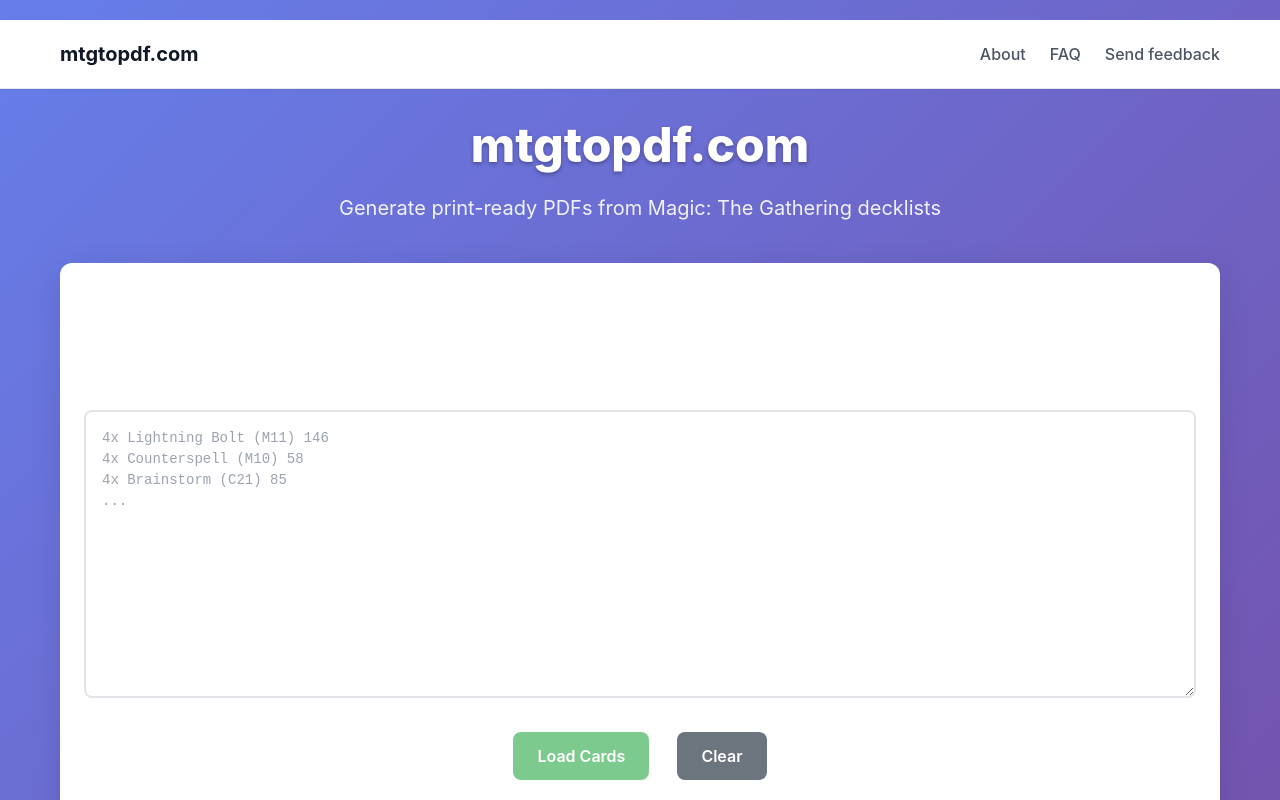
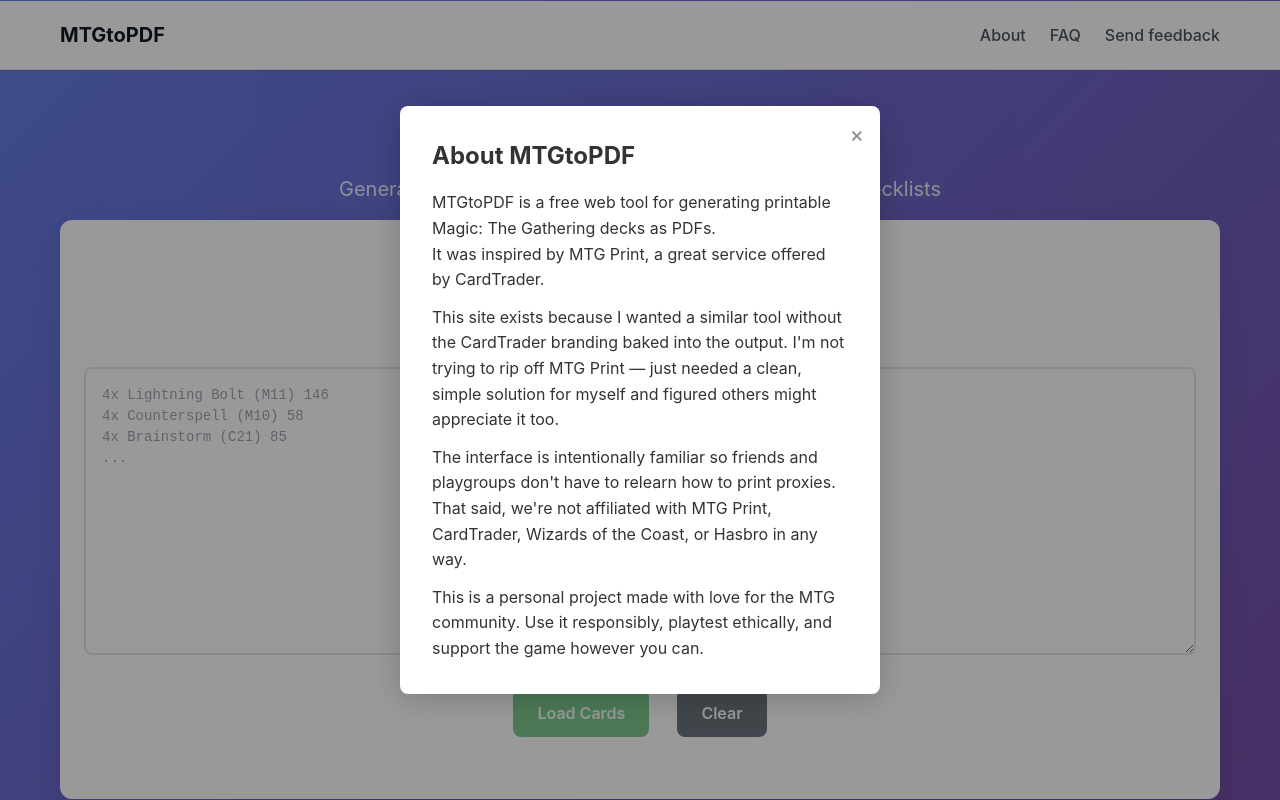
Before and after one commit to dpill83/mtg-pdf-printer, a React (Create React App) app: page / in a window 1280 px wide. Both pictures are taken after a click on the link "About". Shown: the top 800 px of the page. Built offline with nearby package versions, Linux system fonts and the light colour scheme.

Commit message:
Enhance user experience by adding modals for About, FAQ, and Feedback sections; update site branding from mtgtopdf.com to MTGtoPDF; adjust CSS for improved layout; and fix ESLint warnings related to accessibility.

```diff
--- a/public/index.html
+++ b/public/index.html
@@ -7,7 +7,7 @@
     <meta name="theme-color" content="#000000" />
     <meta
       name="description"
-      content="mtgtopdf.com - Generate print-ready PDFs from Magic: The Gathering decklists"
+      content="MTGtoPDF.com - Generate print-ready PDFs from Magic: The Gathering decklists"
     />
     <title>mtgtopdf.com</title>
   </head>
--- a/src/App.css
+++ b/src/App.css
@@ -1,11 +1,11 @@
 .App {
   min-height: 100vh;
-  padding: 20px 0;
+  padding: 1px 0;
 }
 
 .app-header {
   text-align: center;
-  margin-bottom: 40px;
+  margin-bottom: 16px;
   color: white;
 }
 
--- a/src/App.js
+++ b/src/App.js
@@ -20,6 +20,9 @@
   const [playtestWatermark, setPlaytestWatermark] = useState(false);
   const [paperSize, setPaperSize] = useState('letter');
   const [scale, setScale] = useState('100');
+  const [aboutOpen, setAboutOpen] = useState(false);
+  const [faqOpen, setFaqOpen] = useState(false);
+  const [feedbackOpen, setFeedbackOpen] = useState(false);
 
   // Paper size options (expanded and unified)
   const paperSizes = [
@@ -191,21 +194,123 @@
 
   return (
     <div className="App">
+      {/* About Modal */}
+      {aboutOpen && (
+        <div style={{
+          position: 'fixed', top: 0, left: 0, width: '100vw', height: '100vh',
+          background: 'rgba(0,0,0,0.4)', zIndex: 1000, display: 'flex', alignItems: 'center', justifyContent: 'center'
+        }}>
+          <div style={{ background: 'white', borderRadius: 8, maxWidth: 480, width: '90%', padding: 32, boxShadow: '0 4px 32px rgba(0,0,0,0.2)', position: 'relative' }}>
+            <button onClick={() => setAboutOpen(false)} style={{ position: 'absolute', top: 12, right: 16, fontSize: 22, background: 'none', border: 'none', cursor: 'pointer', color: '#888' }} aria-label="Close">×</button>
+            <h2 style={{ fontWeight: 700, fontSize: 24, marginBottom: 16 }}>About MTGtoPDF</h2>
+            <div style={{ fontSize: 16, color: '#333', lineHeight: 1.6 }}>
+              <p>MTGtoPDF is a free web tool for generating printable Magic: The Gathering decks as PDFs.<br/>It was inspired by <a href="https://mtgprint.cardtrader.com/" target="_blank" rel="noopener noreferrer">MTG Print</a>, a great service offered by CardTrader.</p>
+              <p style={{ marginTop: 12 }}>This site exists because I wanted a similar tool without the CardTrader branding baked into the output. I'm not trying to rip off MTG Print — just needed a clean, simple solution for myself and figured others might appreciate it too.</p>
+              <p style={{ marginTop: 12 }}>The interface is intentionally familiar so friends and playgroups don't have to relearn how to print proxies. That said, we're not affiliated with MTG Print, CardTrader, Wizards of the Coast, or Hasbro in any way.</p>
+              <p style={{ marginTop: 12 }}>This is a personal project made with love for the MTG community. Use it responsibly, playtest ethically, and support the game however you can.</p>
+            </div>
+          </div>
+        </div>
+      )}
+      {/* FAQ Modal */}
+      {faqOpen && (
+        <div style={{
+          position: 'fixed', top: 0, left: 0, width: '100vw', height: '100vh',
+          background: 'rgba(0,0,0,0.4)', zIndex: 1000, display: 'flex', alignItems: 'center', justifyContent: 'center'
+        }}>
+          <div style={{ background: 'white', borderRadius: 8, maxWidth: 540, width: '95%', maxHeight: '90vh', padding: 32, boxShadow: '0 4px 32px rgba(0,0,0,0.2)', position: 'relative', overflowY: 'auto' }}>
+            <button onClick={() => setFaqOpen(false)} style={{ position: 'absolute', top: 12, right: 16, fontSize: 22, background: 'none', border: 'none', cursor: 'pointer', color: '#888' }} aria-label="Close">×</button>
+            <h2 style={{ fontWeight: 700, fontSize: 24, marginBottom: 16 }}>❓ Frequently Asked Questions</h2>
+            <div style={{ fontSize: 16, color: '#333', lineHeight: 1.7 }}>
+              <b>🖨 Some cards are getting cut off when I print the PDF.</b>
+              <div>That's usually a paper size mismatch. If you're printing on Letter but the PDF is set to A4 (or vice versa), the bottom row might get trimmed. Make sure your paper size matches in both the app and your printer settings.</div>
+              <br/>
+              <b>📏 The cards are printing smaller than real Magic cards.</b>
+              <div>This means your print settings are scaling the page. Make sure the scale is set to <b>100%</b> or <b>"Actual Size"</b>. Avoid options like "Fit to Page" or "Shrink to Printable Area" — those will mess with sizing.</div>
+              <br/>
+              <b>🖼 The image quality looks pixelated or blurry.</b>
+              <div>Some card images (especially older or obscure ones) are only available in low resolution. For newer cards, image quality usually improves after a few days as higher-res versions become available. We're constantly updating.</div>
+              <br/>
+              <b>🃏 How do I print split cards like "Expansion // Explosion"?</b>
+              <div>Just type the full name with the double slash, like: <code>Expansion // Explosion</code>.</div>
+              <br/>
+              <b>🌗 How do I print double-faced cards like "Daybreak Ranger"?</b>
+              <div>Enter either <code>Daybreak Ranger</code> or <code>Daybreak Ranger // Nightfall Predator</code>. You'll only see the front in the preview, but the PDF will include both sides. At this time, there's no option to print just one side.</div>
+              <br/>
+              <b>🪙 Can I print tokens and emblems?</b>
+              <div>Yes. Type the name of the token or emblem — like <code>Shark</code> or <code>Chandra, Awakened Inferno Emblem</code>.</div>
+              <br/>
+              <b>🎴 Can I print card backs?</b>
+              <div>Yep. Just type <code>back</code>.</div>
+              <br/>
+              <b>📚 Can I print a full set?</b>
+              <div>Yes, type the set code like <code>eld</code> for Throne of Eldraine. Keep in mind that large sets may take a while to generate.</div>
+              <hr style={{ margin: '24px 0' }}/>
+              <h3 style={{ fontWeight: 700, fontSize: 20, marginBottom: 8 }}>🧰 Feature Options</h3>
+              <ul style={{ paddingLeft: 18, marginBottom: 0 }}>
+                <li><b>🔲 Crop Marks</b><br/>Adds small marks at the corners of each card to guide your cuts.</li>
+                <li style={{ marginTop: 10 }}><b>🔳 Cut Lines</b><br/>Draws lines between cards to help with trimming.</li>
+                <li style={{ marginTop: 10 }}><b>🌿 Skip Basic Lands</b><br/>Removes all basic lands from your list. Great for saving space.</li>
+                <li style={{ marginTop: 10 }}><b>⬛ Black Corners</b><br/>Adds black square corners to your cards. Only use this if you're printing black-bordered cards.</li>
+                <li style={{ marginTop: 10 }}><b>📄 Print Decklist</b><br/>Adds a list of all cards at the end of the PDF — handy for keeping track.</li>
+                <li style={{ marginTop: 10 }}><b>🔒 Playtest Watermark</b><br/>Adds a faint "Playtest Card" watermark to the cards. This helps keep things legit. Wizards of the Coast allows proxies for casual play as long as they're clearly marked.</li>
+              </ul>
+              <hr style={{ margin: '24px 0' }}/>
+              <h3 style={{ fontWeight: 700, fontSize: 20, marginBottom: 8 }}>📱 Installing the App</h3>
+              <b>Can I install mtg-pdf-printer like an app?</b>
+              <div>Yes — it's a Progressive Web App (PWA).</div>
+              <ul style={{ paddingLeft: 18 }}>
+                <li>On <b>desktop</b>, click the install icon in your browser's address bar.</li>
+                <li>On <b>iOS</b>, open in Safari, tap Share, then "Add to Home Screen".</li>
+              </ul>
+            </div>
+          </div>
+        </div>
+      )}
+      {/* Send Feedback Modal */}
+      {feedbackOpen && (
+        <div style={{
+          position: 'fixed', top: 0, left: 0, width: '100vw', height: '100vh',
+          background: 'rgba(0,0,0,0.4)', zIndex: 1000, display: 'flex', alignItems: 'center', justifyContent: 'center'
+        }}>
+          <div style={{
+            background: 'white', borderRadius: 8, maxWidth: 480, width: '90%', padding: 32,
+            boxShadow: '0 4px 32px rgba(0,0,0,0.2)', position: 'relative', textAlign: 'center'
+          }}>
+            <button onClick={() => setFeedbackOpen(false)} style={{
+              position: 'absolute', top: 12, right: 16, fontSize: 22,
+              background: 'none', border: 'none', cursor: 'pointer', color: '#888'
+            }} aria-label="Close">×</button>
+
+            <h2 style={{ fontWeight: 700, fontSize: 24, marginBottom: 16 }}>Send Feedback</h2>
+
+            <a href="mailto:feedback@mtgtopdf.com" style={{
+              fontSize: 20, fontWeight: 'bold', color: '#3366cc', textDecoration: 'none', wordBreak: 'break-word'
+            }}>
+              feedback@mtgtopdf.com
+            </a>
+
+            <p style={{ fontSize: 14, color: '#777', marginTop: 24 }}><center>
+            <a href="https://www.buymeacoffee.com/gOZTM9e"><img src="https://img.buymeacoffee.com/button-api/?text=Buy me a coffee&emoji=&slug=gOZTM9e&button_colour=FFDD00&font_colour=000000&font_family=Cookie&outline_colour=000000&coffee_colour=ffffff" /></a>
+            </center></p>
+          </div>
+        </div>
+      )}
       {/* Top header bar */}
       <div className="bg-white shadow-sm border-b border-gray-200">
         <div className="container mx-auto px-4 py-3 flex justify-between items-center">
-          <div className="text-xl font-bold text-gray-900">mtgtopdf.com</div>
+          <div className="text-xl font-bold text-gray-900">MTGtoPDF</div>
           <div className="flex space-x-6">
-            <a href="#" className="text-gray-600 hover:text-gray-900 font-medium">About</a>
-            <a href="#" className="text-gray-600 hover:text-gray-900 font-medium">FAQ</a>
-            <a href="#" className="text-gray-600 hover:text-gray-900 font-medium">Send feedback</a>
+            <a href="#" className="text-gray-600 hover:text-gray-900 font-medium" onClick={e => { e.preventDefault(); setAboutOpen(true); }}>About</a>
+            <a href="#" className="text-gray-600 hover:text-gray-900 font-medium" onClick={e => { e.preventDefault(); setFaqOpen(true); }}>FAQ</a>
+            <a href="#" className="text-gray-600 hover:text-gray-900 font-medium" onClick={e => { e.preventDefault(); setFeedbackOpen(true); }}>Send feedback</a>
           </div>
         </div>
       </div>
 
       <div className="container">
         <header className="app-header">
-          <h1>mtgtopdf.com</h1>
+          <h1>MTGtoPDF</h1>
           <p>Generate print-ready PDFs from Magic: The Gathering decklists</p>
         </header>
 
@@ -217,8 +322,8 @@
             onDeckSubmit={handleDeckSubmit}
             loading={loading}
           />
-
-          {/* PrintOptions component - single source of truth for all print controls */}
+          {/* PrintOptions component - only show if cards are loaded */}
+          {cards.length > 0 && (
             <PrintOptions
               cropMarks={cropMarks}
               setCropMarks={setCropMarks}
@@ -240,6 +345,7 @@
               printing={generatingPDF}
               paperSizes={paperSizes}
             />
+          )}
         </div>
 
         {errors.length > 0 && (
@@ -264,15 +370,7 @@
 
         <footer className="app-footer">
           <div className="footer-content">
-            <p>&copy; 2024 mtgtopdf.com. Made with ❤️ for Magic players.</p>
-            <div className="coffee-button">
-              <a href="https://www.buymeacoffee.com/gOZTM9e" target="_blank" rel="noopener noreferrer">
-                <img
-                  src="https://img.buymeacoffee.com/button-api/?text=Buy me a coffee&emoji=&slug=gOZTM9e&button_colour=FFDD00&font_colour=000000&font_family=Poppins&outline_colour=000000&coffee_colour=ffffff"
-                  alt="Buy me a coffee"
-                />
-              </a>
-            </div>
+            <p>&copy; 2024 MTGtoPDF. Made with ❤️ for Magic players.</p>
           </div>
         </footer>
       </div>
```
Lines whose indentation alone changed are shown as unchanged.
